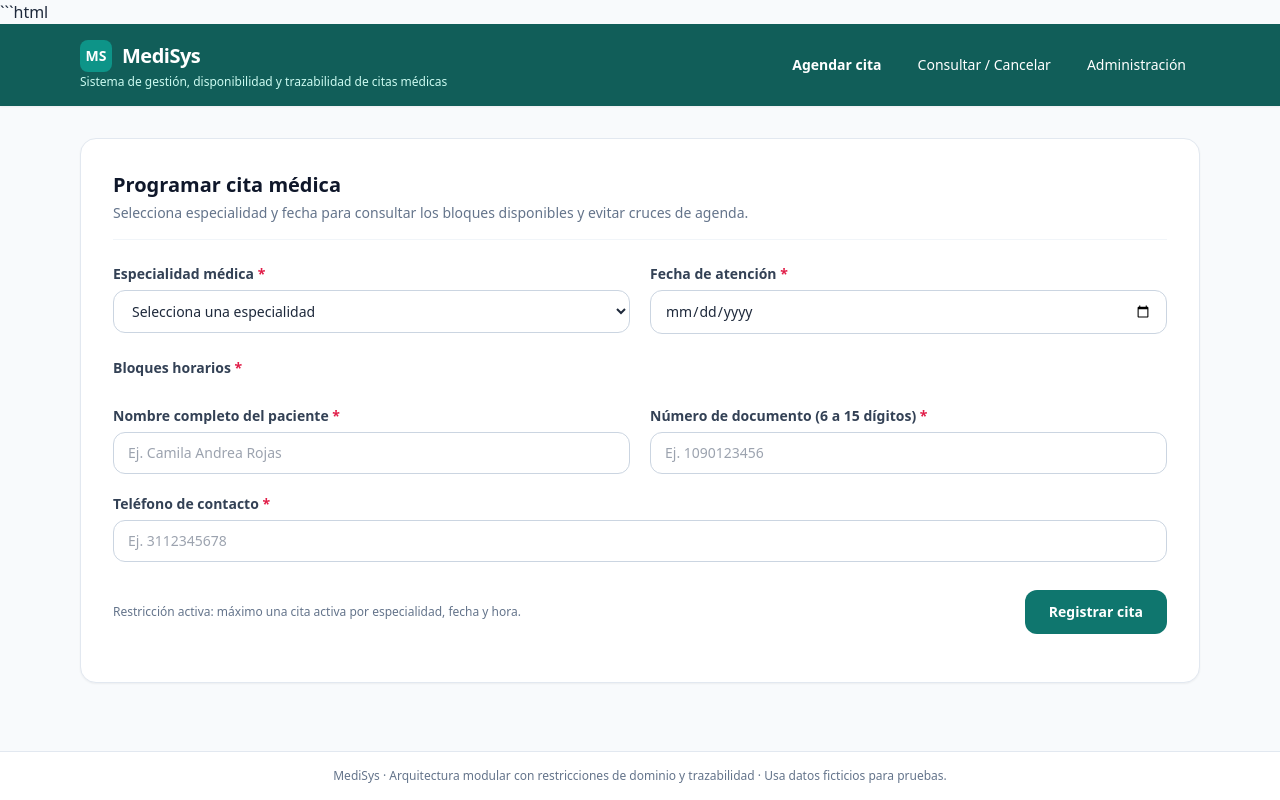
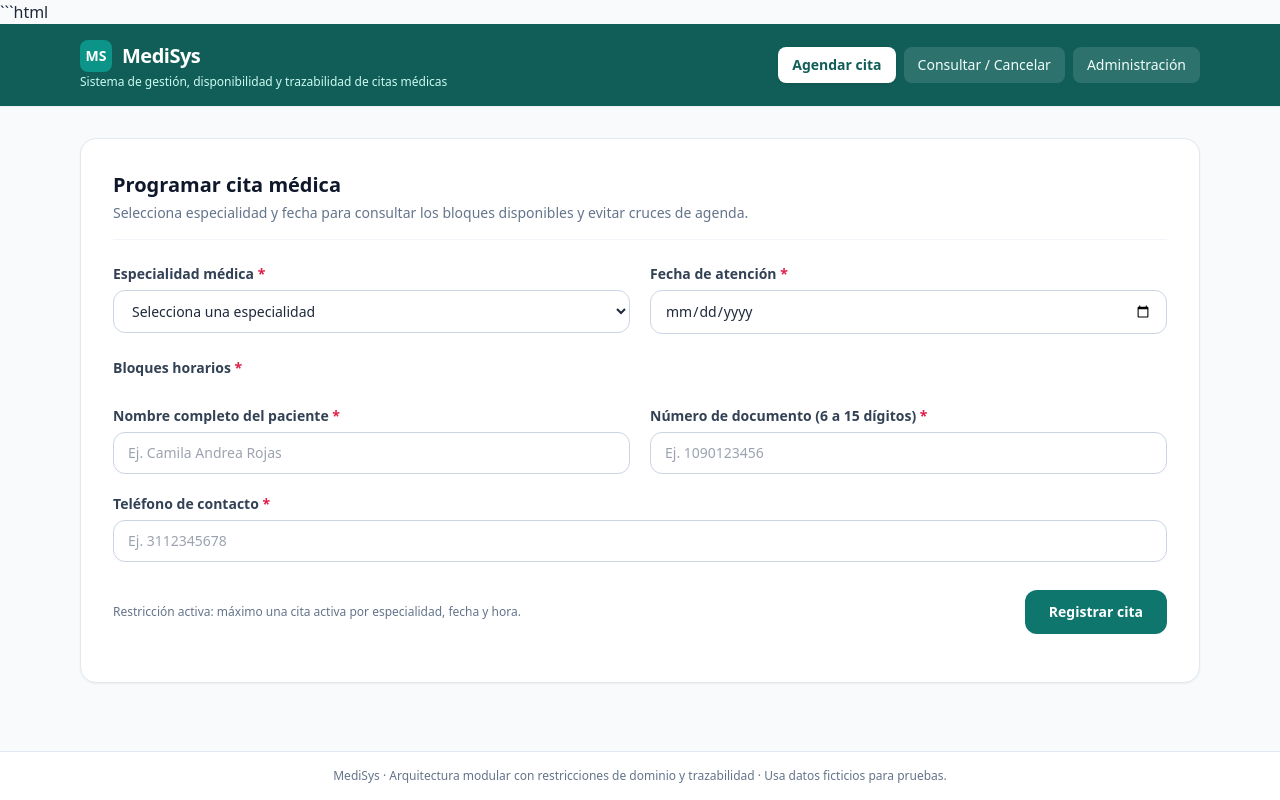
Before and after one commit to estmedelasaguas-beep/medisys-sistema-citas, a plain HTML site: page index.html in a window 1280 px wide. Drawn offline with nearby package versions, Linux system fonts and the light colour scheme; a script that the page names is missing.

Commit message:
Update index.html

```diff
--- a/index.html
+++ b/index.html
@@ -7,7 +7,7 @@
   <meta http-equiv="X-Content-Type-Options" content="nosniff" />
   <title>MediSys | Gestión de Citas Médicas</title>
   <script src="https://cdn.tailwindcss.com"></script>
-  <link rel="stylesheet" href="css/styles.css" />
+  <link rel="stylesheet" href="style.css" />
 </head>
 <body class="bg-slate-50 text-slate-800 min-h-screen flex flex-col antialiased">
 
```
